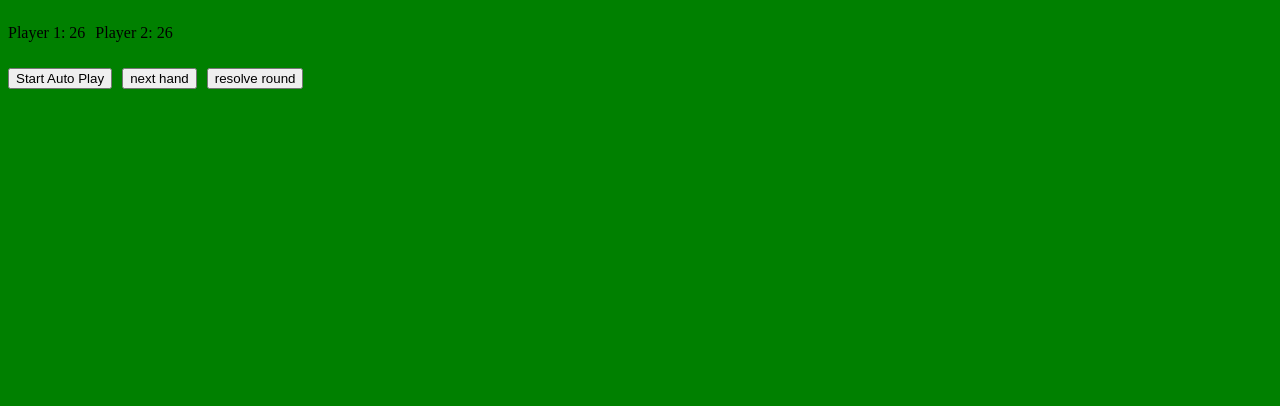
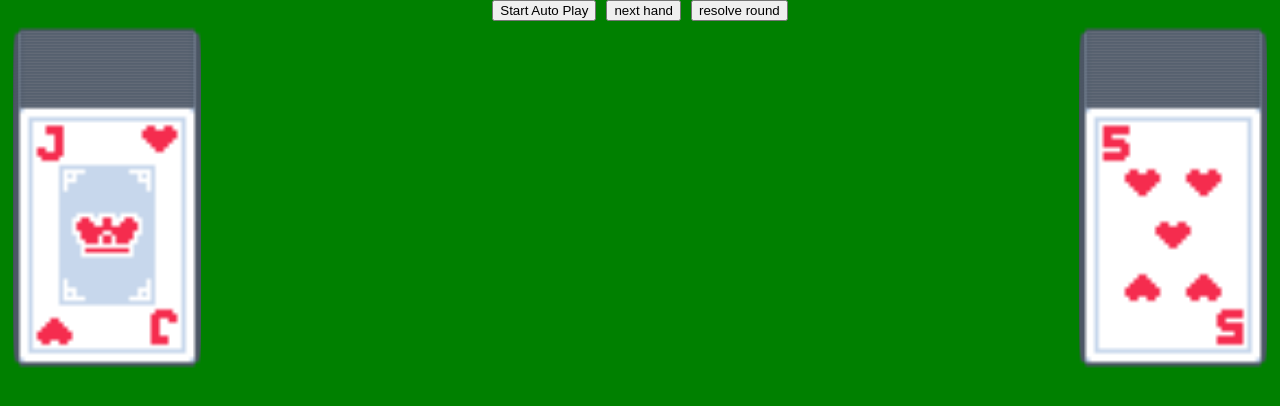
Before and after one commit to abattalov/card-game, a React (Vite) app: page / in a window 1280 px wide. Shown: the top 406 px of the page. Built offline with nearby package versions, Linux system fonts and the light colour scheme.

Commit message:
added card stacking ui

```diff
--- a/src/App.css
+++ b/src/App.css
@@ -1,3 +1,34 @@
-body {
+html, body {
     background-color: green;
+    margin: 0;
+    padding: 0;
+    overflow-x: hidden;
+    max-width: 100vw;
 }
+
+.main-container {
+    display: flex;
+    height: 100vh;
+    width: 100vw;
+}
+
+.player1-card-container,
+.player2-card-container {
+    flex: 1;
+    display: flex;
+    flex-direction: column;
+    justify-content: flex-start;
+    align-items: center;
+    position: relative;
+    padding-top: 20px;
+    min-width: 0;
+}
+
+.game-container {
+    flex: 4;
+    justify-items: center;
+}
+
+.card-stack {
+    position: relative;
+}
--- a/src/App.tsx
+++ b/src/App.tsx
@@ -89,13 +89,22 @@ function App() {
     }
   }
 
+  let player1Hand = gameState.player1;
+  let player2Hand = gameState.player2;
+
   return (
-    <div style={{ display: "flex", gap: "10px", flexDirection: "column" }}>
-      <div style={{ display: "flex", gap: "10px" }}>
-        <p>Player 1: {gameState.player1.length}</p>
-        <p>Player 2: {gameState.player2.length}</p>
+    <div className="main-container">
+      <div className="player1-card-container">
+        <div className="card-stack">
+          {player1Hand.map((card, index) =>
+            <div key={`p1-${index}`} style={{ position: 'absolute', top: `${index * 3}px`, left: '50%',
+              transform: 'translateX(-50%)'}}>
+              <Card card={card} />
+            </div>)}
+        </div>
       </div>
 
+      <div className="game-container">
         <div style={{ display: "flex", gap: "10px" }}>
           <button onClick={() => setAutoPlay(!autoPlay)}>
             {autoPlay ? "Stop Auto Play" : "Start Auto Play"}
@@ -120,6 +129,19 @@ function App() {
           </div>
         )}
       </div>
+
+      <div className="player2-card-container">
+        <div className="card-stack">
+          {player2Hand.map((card, index) =>
+            <div key={`p2-${index}`} style={{
+              position: 'absolute', top: `${index * 3}px`, left: '50%',
+              transform: 'translateX(-50%)'
+            }}>
+              <Card card={card} />
+            </div>)}
+        </div>
+      </div>
+    </div>
   );
 
 
--- a/src/components/Card.tsx
+++ b/src/components/Card.tsx
@@ -30,7 +30,7 @@ export default function Card({ card }: CardProps) {
             setIsDragging(false);
         };
 
-        if(isDragging){
+        if (isDragging) {
             document.addEventListener('mouseup', onMouseUp);
             document.addEventListener('mousemove', onMouseMove);
         }
@@ -54,19 +54,20 @@ export default function Card({ card }: CardProps) {
 
         offsetRef.current = offset;
 
-        setPosition({x: rect.left, y: rect.top})
+        setPosition({ x: rect.left, y: rect.top })
 
     };
 
     return (
-        <div
+        <img
+            src={card.img}
             className="card"
             onMouseDown={onMouseDown}
-            style={{ transform: `translate(${position.x}px, ${position.y}px)`,
-                    position: (hasBeenDragged ? "absolute" : "relative"),
-                    zIndex: isDragging ? "2" : "1"}}>
-            {/* <p>{card.rank} - {card.suit}</p> */}
-            <img src={card.img}/>
-        </div>
+            style={{
+                transform: `translate(${position.x}px, ${position.y}px)`,
+                position: (hasBeenDragged ? "absolute" : "relative"),
+                zIndex: isDragging ? "2" : "1"
+            }}
+        />
     );
 }
--- a/src/styles/Card.css
+++ b/src/styles/Card.css
@@ -1,29 +1,17 @@
 .card {
-    /* background-color: red; */
-    /* width: 4rem; */
-    /* height: 5rem; */
     aspect-ratio: 5/7;
-    border-radius: 3px;
-    display: flex;
-    align-items: center;
-    justify-content: center;
-    padding: 0;
-    box-shadow: 0 4px 8px rgba(0, 0, 0, 0.2);
+    height: 35vh; /* Set a specific height */
+    width: auto; /* Will maintain aspect ratio */
+    /* border-radius: 3px; */
+    /* box-shadow: 0 4px 8px rgba(0, 0, 0, 0.2); */
     cursor: grab;
     position: relative;
+    object-fit: cover;
     z-index: 1;
-    overflow: hidden;
+    object-fit: cover;
+    user-select: none;
+    -webkit-user-drag: none;
+    -khtml-user-drag: none;
+    -moz-user-select: none;
+    -webkit-user-select: none;
 }
-
-.card img {
-    width: auto;
-    height: 100%;
-    object-fit: cover;
-    border-radius: 3px;
-    pointer-events: none; /* Prevents any mouse interactions with the image */
-    user-select: none; /* Prevents text/image selection */
-    -webkit-user-drag: none; /* Webkit browsers */
-    -khtml-user-drag: none; /* Konqueror */
-    -moz-user-select: none; /* Firefox */
-    -webkit-user-select: none; /* Safari/Chrome */
-}
```
Lines whose indentation alone changed are shown as unchanged.
